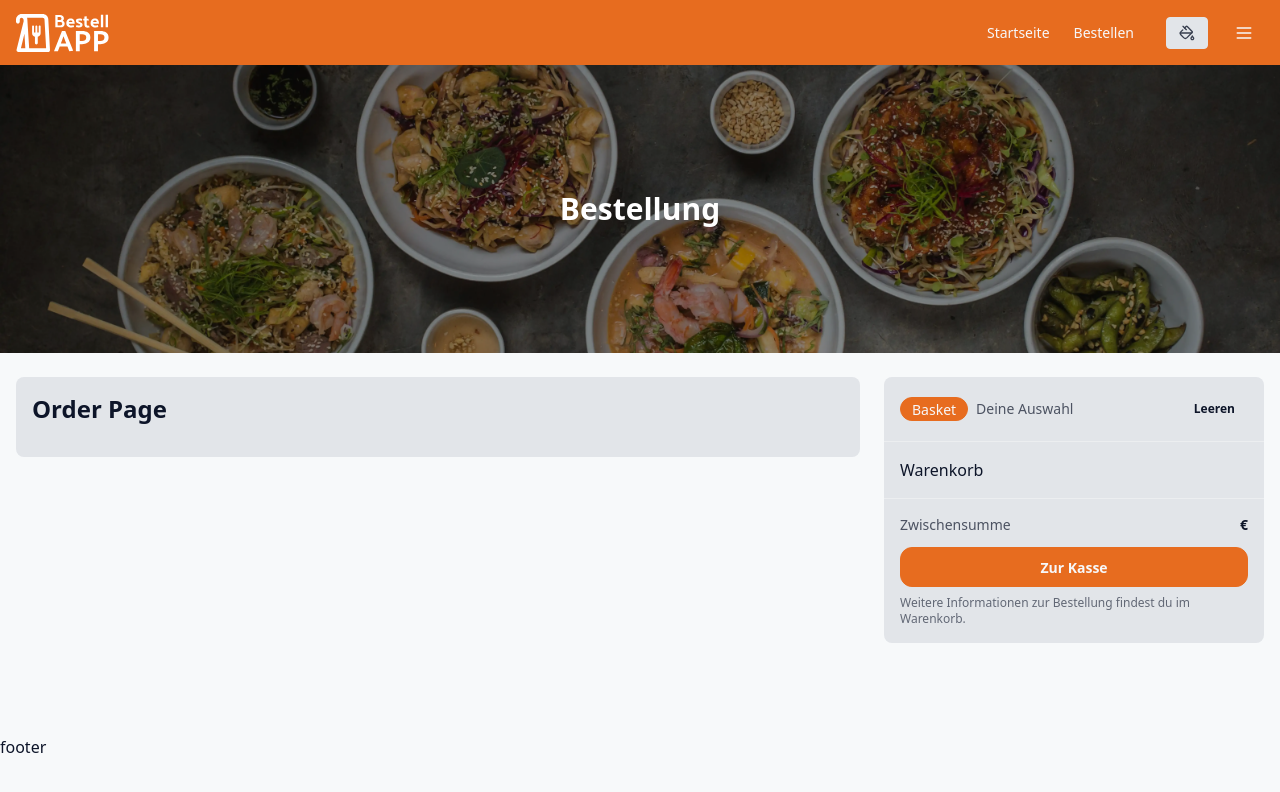
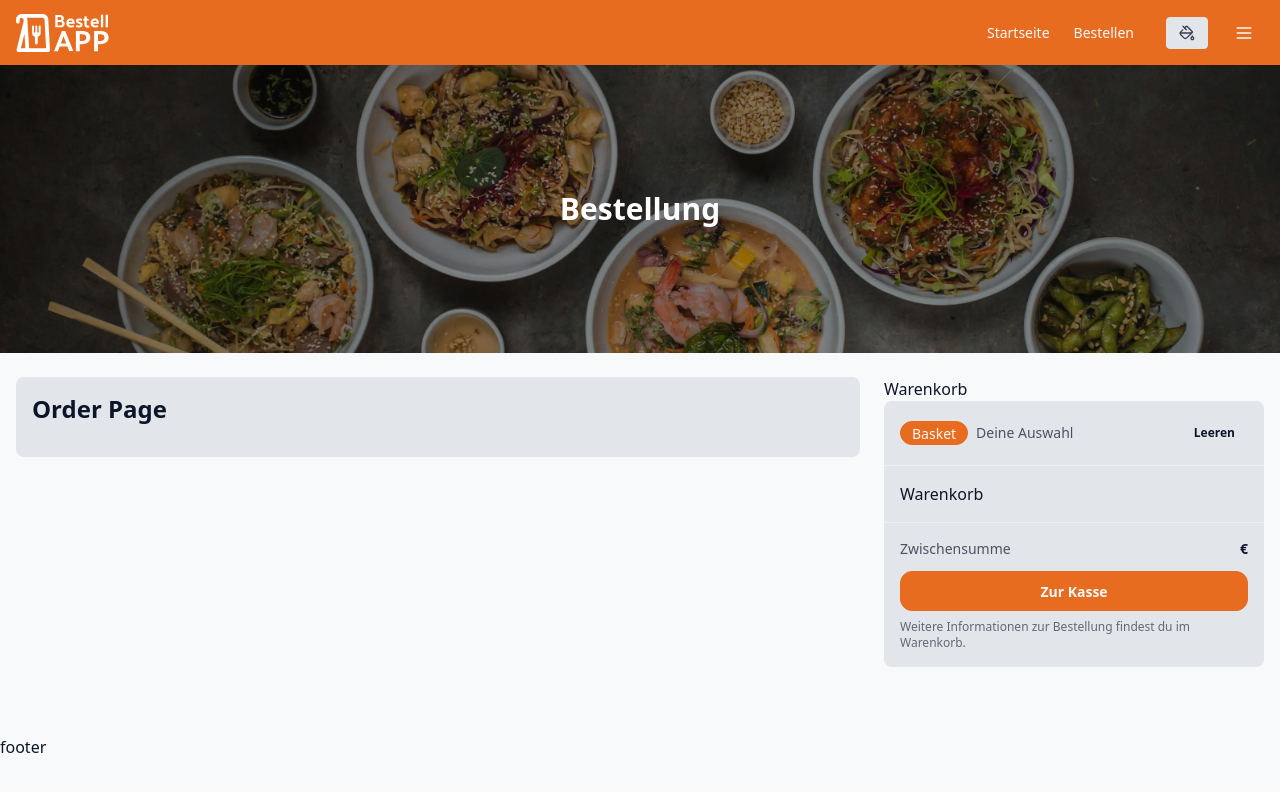
Before and after one commit to larsbeckdev/demo-bestell-app, a Vue app: page /bestellen in a window 1280 px wide. Shown: the top 792 px of the page. Built offline with nearby package versions, Linux system fonts and the light colour scheme.

Commit message:
Add Basket component to the order layout

```diff
--- a/src/layouts/order/OrderLayout.vue
+++ b/src/layouts/order/OrderLayout.vue
@@ -36,6 +36,7 @@ import Basket from '@/layouts/components/Basket.vue'
 
           <!-- RIGHT -->
           <aside class="order-basket">
+             <Basket />
             <div class="sticky top-6 rounded-lg bg-base-200 ">
               <!-- basket header -->
               <div class="flex items-center justify-between border-b border-base-300/70 p-4">
```
